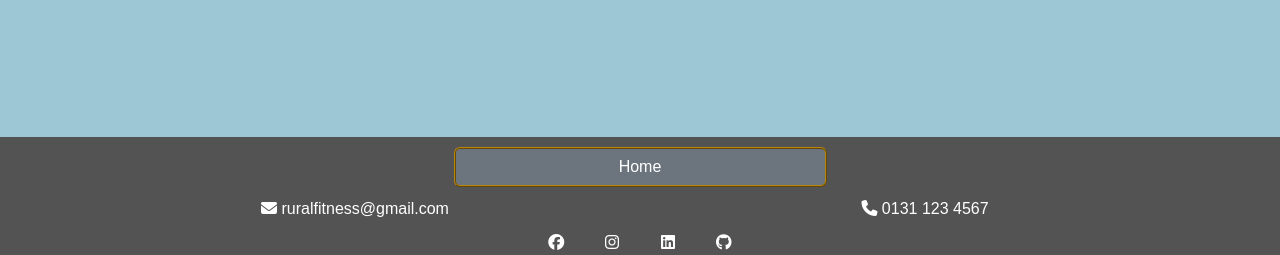
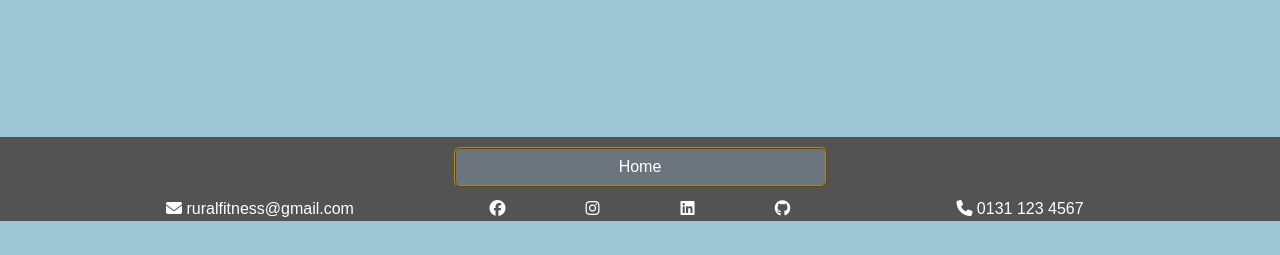
Before and after one commit to AlexSmall96/Project-4, a Django app: page /accounts/signup/ in a window 1280 px wide. Shown: the part 765-1020 px from the top of the page. After the commit the page ends 986 px from the top, so only its background shows below. Run offline with Django 3.2, Linux system fonts and the light colour scheme; some libraries are stand-ins or nearby versions; some web fonts are replaced.

Commit message:
"Adjust grid structure on footer"

```diff
--- a/classbooking_app/static/classbooking_app/css/style.css
+++ b/classbooking_app/static/classbooking_app/css/style.css
@@ -586,11 +586,6 @@ footer{
     max-width:373px;
 }
 
-#footer-contact-links{
-    width:20%;
-    margin: auto;
-    margin-top:10px;
-}
 
 /* Admin Page */
 
--- a/classbooking_app/templates/registration/signup.html
+++ b/classbooking_app/templates/registration/signup.html
@@ -152,15 +152,13 @@
       {%endif %}
       </div>
     <div id="contact" class="container">
-      <div class="row justify-content-center">
-        <div class="col-12 col-sm-6"><i class="fa-solid fa-envelope"></i> ruralfitness@gmail.com</div>
-        <div class="col-12 col-sm-6"><i class="fa-solid fa-phone"></i> 0131 123 4567</div>
-      </div>
       <div id="footer-contact-links" class="row">
-        <div class="col-6 col-sm-3"><i class="fa-brands fa-facebook"></i></div>
-        <div class="col-6 col-sm-3"><i class="fa-brands fa-instagram"></i></div>
-        <div class="col-6 col-sm-3"><i class="fa-brands fa-linkedin"></i></div>
-        <div class="col-6 col-sm-3"><i class="fa-brands fa-github"></i></div>
+        <div class="col-12 col-sm-6 col-md-4 order-md-first"><i class="fa-solid fa-envelope"></i> ruralfitness@gmail.com</div>
+        <div class="col-12 col-sm-6 col-md-4 order-md-last"><i class="fa-solid fa-phone"></i> 0131 123 4567</div>
+        <div class="col-4 col-sm-3 col-md-1"><i class="fa-brands fa-facebook"></i></div>
+        <div class="col-2 col-sm-3 col-md-1"><i class="fa-brands fa-instagram"></i></div>
+        <div class="col-2 col-sm-3 col-md-1"><i class="fa-brands fa-linkedin"></i></div>
+        <div class="col-4 col-sm-3 col-md-1"><i class="fa-brands fa-github"></i></div>
       </div>
     </div>
   </body>
@@ -222,15 +220,13 @@
       {%endif %}
       </div>
     <div id="contact" class="container">
-      <div class="row justify-content-center">
-        <div class="col-12 col-sm-6"><i class="fa-solid fa-envelope"></i> ruralfitness@gmail.com</div>
-        <div class="col-12 col-sm-6"><i class="fa-solid fa-phone"></i> 0131 123 4567</div>
-      </div>
       <div id="footer-contact-links" class="row">
-        <div class="col-6 col-sm-3"><i class="fa-brands fa-facebook"></i></div>
-        <div class="col-6 col-sm-3"><i class="fa-brands fa-instagram"></i></div>
-        <div class="col-6 col-sm-3"><i class="fa-brands fa-linkedin"></i></div>
-        <div class="col-6 col-sm-3"><i class="fa-brands fa-github"></i></div>
+        <div class="col-12 col-sm-6 col-md-4 order-md-first"><i class="fa-solid fa-envelope"></i> ruralfitness@gmail.com</div>
+        <div class="col-12 col-sm-6 col-md-4 order-md-last"><i class="fa-solid fa-phone"></i> 0131 123 4567</div>
+        <div class="col-4 col-sm-3 col-md-1"><i class="fa-brands fa-facebook"></i></div>
+        <div class="col-2 col-sm-3 col-md-1"><i class="fa-brands fa-instagram"></i></div>
+        <div class="col-2 col-sm-3 col-md-1"><i class="fa-brands fa-linkedin"></i></div>
+        <div class="col-4 col-sm-3 col-md-1"><i class="fa-brands fa-github"></i></div>
       </div>
     </div>
   </body>
@@ -285,15 +281,13 @@
       {%endif %}
       </div>
     <div id="contact" class="container">
-      <div class="row justify-content-center">
-        <div class="col-12 col-sm-6"><i class="fa-solid fa-envelope"></i> ruralfitness@gmail.com</div>
-        <div class="col-12 col-sm-6"><i class="fa-solid fa-phone"></i> 0131 123 4567</div>
-      </div>
       <div id="footer-contact-links" class="row">
-        <div class="col-6 col-sm-3"><i class="fa-brands fa-facebook"></i></div>
-        <div class="col-6 col-sm-3"><i class="fa-brands fa-instagram"></i></div>
-        <div class="col-6 col-sm-3"><i class="fa-brands fa-linkedin"></i></div>
-        <div class="col-6 col-sm-3"><i class="fa-brands fa-github"></i></div>
+        <div class="col-12 col-sm-6 col-md-4 order-md-first"><i class="fa-solid fa-envelope"></i> ruralfitness@gmail.com</div>
+        <div class="col-12 col-sm-6 col-md-4 order-md-last"><i class="fa-solid fa-phone"></i> 0131 123 4567</div>
+        <div class="col-4 col-sm-3 col-md-1"><i class="fa-brands fa-facebook"></i></div>
+        <div class="col-2 col-sm-3 col-md-1"><i class="fa-brands fa-instagram"></i></div>
+        <div class="col-2 col-sm-3 col-md-1"><i class="fa-brands fa-linkedin"></i></div>
+        <div class="col-4 col-sm-3 col-md-1"><i class="fa-brands fa-github"></i></div>
       </div>
     </div>
   </body>
@@ -344,15 +338,13 @@
         {%endif %}
         </div>
       <div id="contact" class="container">
-        <div class="row justify-content-center">
-          <div class="col-12 col-sm-6"><i class="fa-solid fa-envelope"></i> ruralfitness@gmail.com</div>
-          <div class="col-12 col-sm-6"><i class="fa-solid fa-phone"></i> 0131 123 4567</div>
-        </div>
         <div id="footer-contact-links" class="row">
-          <div class="col-6 col-sm-3"><i class="fa-brands fa-facebook"></i></div>
-          <div class="col-6 col-sm-3"><i class="fa-brands fa-instagram"></i></div>
-          <div class="col-6 col-sm-3"><i class="fa-brands fa-linkedin"></i></div>
-          <div class="col-6 col-sm-3"><i class="fa-brands fa-github"></i></div>
+          <div class="col-12 col-sm-6 col-md-4 order-md-first"><i class="fa-solid fa-envelope"></i> ruralfitness@gmail.com</div>
+          <div class="col-12 col-sm-6 col-md-4 order-md-last"><i class="fa-solid fa-phone"></i> 0131 123 4567</div>
+          <div class="col-4 col-sm-3 col-md-1"><i class="fa-brands fa-facebook"></i></div>
+          <div class="col-2 col-sm-3 col-md-1"><i class="fa-brands fa-instagram"></i></div>
+          <div class="col-2 col-sm-3 col-md-1"><i class="fa-brands fa-linkedin"></i></div>
+          <div class="col-4 col-sm-3 col-md-1"><i class="fa-brands fa-github"></i></div>
         </div>
       </div>
     </body>
```
Also changed, not shown: classbooking_app/templates/classbooking_app/base.html (+8 -7 lines), classbooking_app/templates/classbooking_app/timetable.html (+7 -6 lines).
